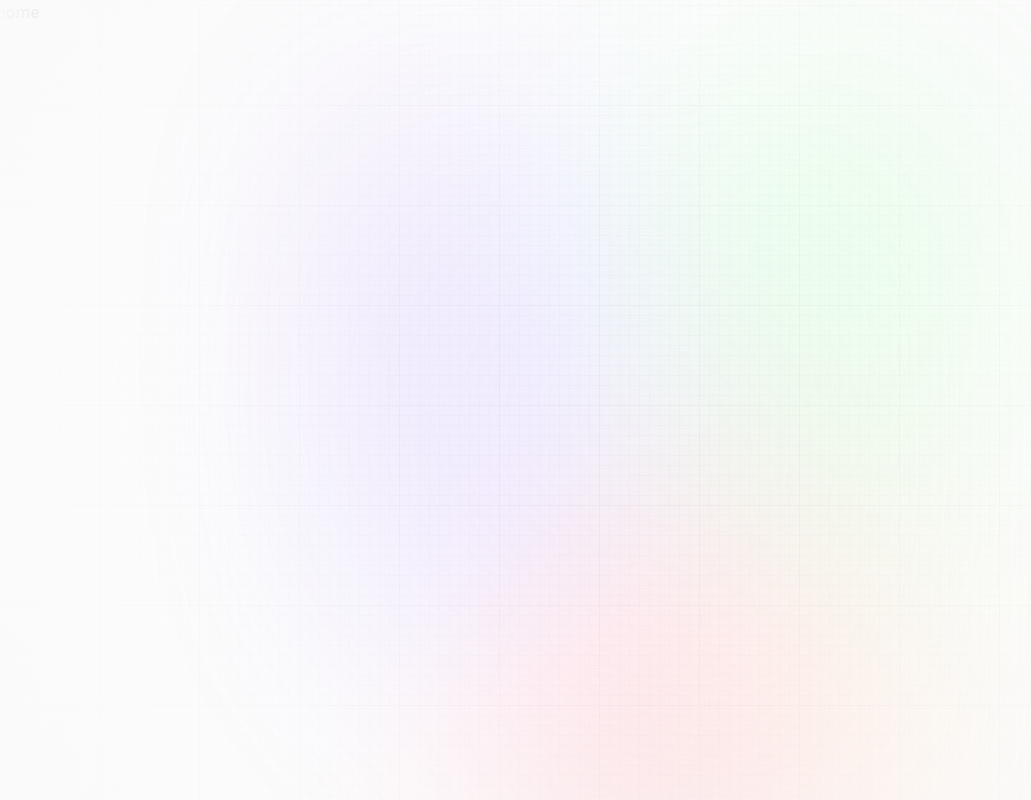
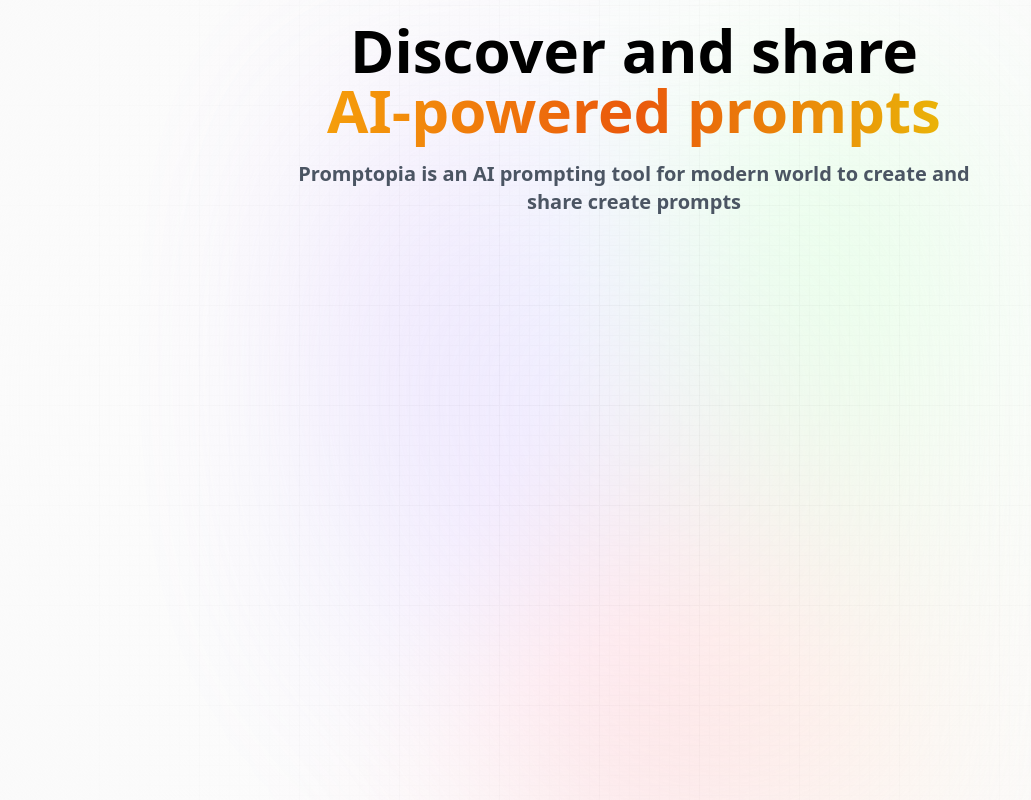
Before and after one commit to kewintitus/prompt-app, a Next.js app: page / in a window 1280 px wide. Shown: the whole page, without its empty margins (6-1037 px from the left). Built offline with nearby package versions, Linux system fonts and the light colour scheme.

Commit message:
added home page

```diff
--- a/app/layout.js
+++ b/app/layout.js
@@ -1,4 +1,4 @@
-import './../styles/globals.css';
+import '@styles/globals.css';
 
 export const metadata = {
   title: 'Promptapp',
@@ -8,12 +8,12 @@
 export default function RootLayout({ children }) {
   return (
     <html lang="en">
-      <div className="main">
-        <div className="gradient"></div>
-      </div>
-      <main>
-        <body>{children}</body>
-      </main>
+      <body>
+        <div className="main">
+          <div className="gradient"></div>
+        </div>
+        <main className="app">{children}</main>
+      </body>
     </html>
   );
 }
--- a/app/page.jsx
+++ b/app/page.jsx
@@ -1,7 +1,18 @@
 import React from 'react';
 
 const Home = () => {
-  return <div>Home</div>;
+  return (
+    <section className="w-full flex-center flex-col">
+      <h1 className="head_text text-center">
+        Discover and share <br className="max-md:hidden" />
+        <span className="orange_gradient text-center">AI-powered prompts</span>
+        <p className="desc text-center">
+          Promptopia is an AI prompting tool for modern world to create and
+          share create prompts
+        </p>
+      </h1>
+    </section>
+  );
 };
 
 export default Home;
--- a/jsconfig.json
+++ b/jsconfig.json
@@ -1,7 +1,7 @@
 {
   "compilerOptions": {
     "paths": {
-      "@/*": ["./*"]
+      "@*": ["./*"]
     }
   }
 }
```
